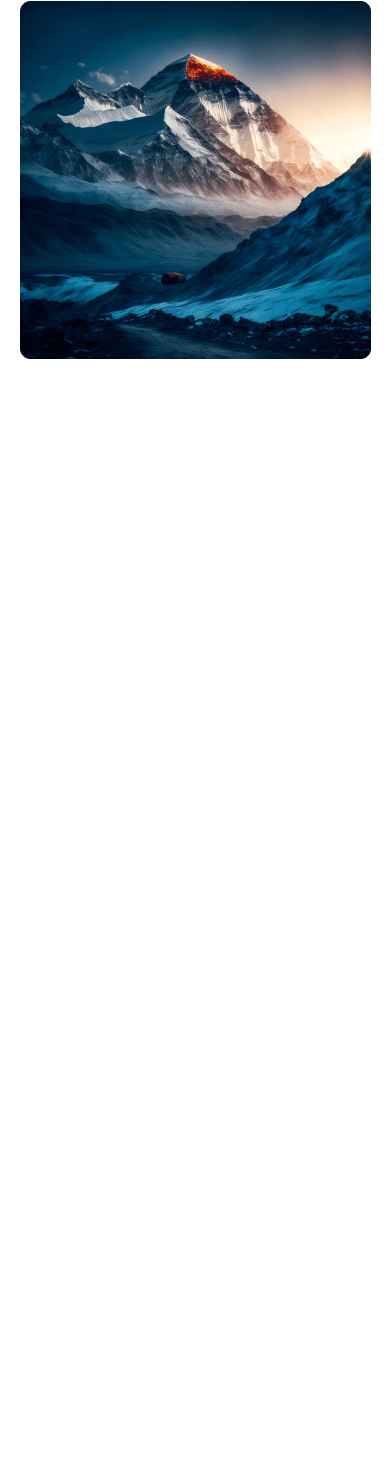
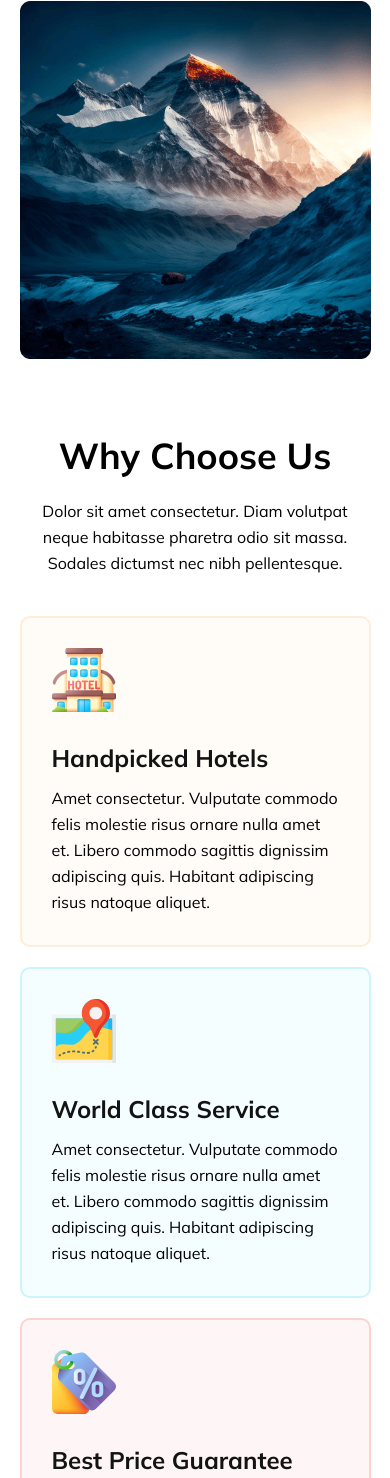
Before and after one commit to devtawfiq/hero-travel, a plain HTML site: page index.html in a window 390 px wide. Shown: the part 1496-2974 px from the top of the page. Before the commit the page ends 1929 px from the top, so only its background shows below. Drawn offline with Linux system fonts and the light colour scheme.

Commit message:
added service section style and responsive

```diff
--- a/index.html
+++ b/index.html
@@ -77,6 +77,32 @@
                 </div>
             </div>
          </section>
+         <!-- Service section -->
+         <section class="service-section">
+            <div class="container">
+                <div class="title-box">
+                    <h1>Why Choose Us</h1>
+                    <p>Dolor sit amet consectetur. Diam volutpat neque habitasse pharetra odio sit massa. Sodales dictumst nec nibh pellentesque.</p>
+                </div>
+                <div class="service-box-wrap">
+                    <div class="service-box">
+                        <img src="./img/Group.svg" alt="">
+                        <h2>Handpicked Hotels</h2>
+                        <p>Amet consectetur. Vulputate commodo felis molestie risus  ornare nulla amet et. Libero commodo sagittis dignissim adipiscing quis. Habitant adipiscing risus natoque aliquet. </p>
+                    </div>
+                    <div class="service-box service-box-two">
+                        <img src="./img/Group 27.svg" alt="">
+                        <h2>World Class Service</h2>
+                        <p>Amet consectetur. Vulputate commodo felis molestie risus  ornare nulla amet et. Libero commodo sagittis dignissim adipiscing quis. Habitant adipiscing risus natoque aliquet. </p>
+                    </div>
+                    <div class="service-box service-box-tree">
+                        <img src="./img/price-tag 1.svg" alt="">
+                        <h2>Best Price Guarantee</h2>
+                        <p>Amet consectetur. Vulputate commodo felis molestie risus  ornare nulla amet et. Libero commodo sagittis dignissim adipiscing quis. Habitant adipiscing risus natoque aliquet. </p>
+                    </div>
+                </div>
+            </div>
+         </section>
     </main>
     <footer></footer>
 </body>
--- a/style.css
+++ b/style.css
@@ -16,6 +16,21 @@ img {
 }
 .btn-primary-padding{
 	padding: 10px 12px;
+}
+.title-box {
+	width: 50%;
+	margin: auto;
+	text-align: center;
+	margin-bottom: 40px;
+}
+.title-box h1 {
+	font-size: 40px;
+	font-weight: 700;
+	margin-bottom: 20px;
+}
+.title-box p {
+	font-size: 16px;
+	line-height: 26px;
 }
 /* main style */
 /* Header Section */
@@ -153,3 +168,40 @@ header {
 	position: relative;
 	top: -13px;
 }
+/* service SEction */
+.service-section{
+	padding: 70px 0;
+}
+.service-box-wrap{
+	display: flex;
+	flex-wrap: wrap;
+	gap: 20px;
+}
+.service-box {
+	width: 45%;
+	background-color: rgba(251, 181, 99, 5%);
+	padding: 30px;
+	border: 2px solid #feedd9;
+	border-radius: 10px;
+}
+.service-box-two{
+	background-color: #f4fdff;
+	border: 2px solid #cbf4fd;
+}
+.service-box-tree {
+	margin: auto;
+	background-color: #fef6f6;
+	border: 2px solid #fad2d2;
+}
+.service-box img{
+	margin-bottom: 15px;
+}
+.service-box h2 {
+	font-size: 24px;
+	margin: 12px 0;
+	color: #131313;
+}
+.service-box p{
+	font-size: 16px;
+	line-height: 26px;
+}
--- a/styles/responsive.css
+++ b/styles/responsive.css
@@ -53,6 +53,22 @@
         font-size: 32px;
         margin-bottom: 20px;
     }
+    /* Service section */
+    .service-section {
+        padding: 0 0 30px 0;
+    }
+    .service-box-wrap {
+        flex-direction: column;
+    }
+    .service-box {
+        width: 100%;
+    }
+    .title-box {
+        width: 95%;
+    }
+    .title-box h1 {
+        font-size: 36px;
+    }
 }
 @media screen and (min-width: 576px) and (max-width: 992px) {
     .container {
@@ -70,4 +86,15 @@
     .travel-banner-form form {
         grid-template-columns: repeat(2, 1fr);
     }
+    /* service section */
+    .title-box {
+        width: 70%;
+    }
+    .service-box {
+        width: 48%;
+    }
+    .service-box-wrap {
+        gap: 23px;
+        justify-content: space-between;
+    }
 }
```
Also changed, not shown: img/Group 27.svg (added), img/Group.svg (added), img/price-tag 1.svg (added).
